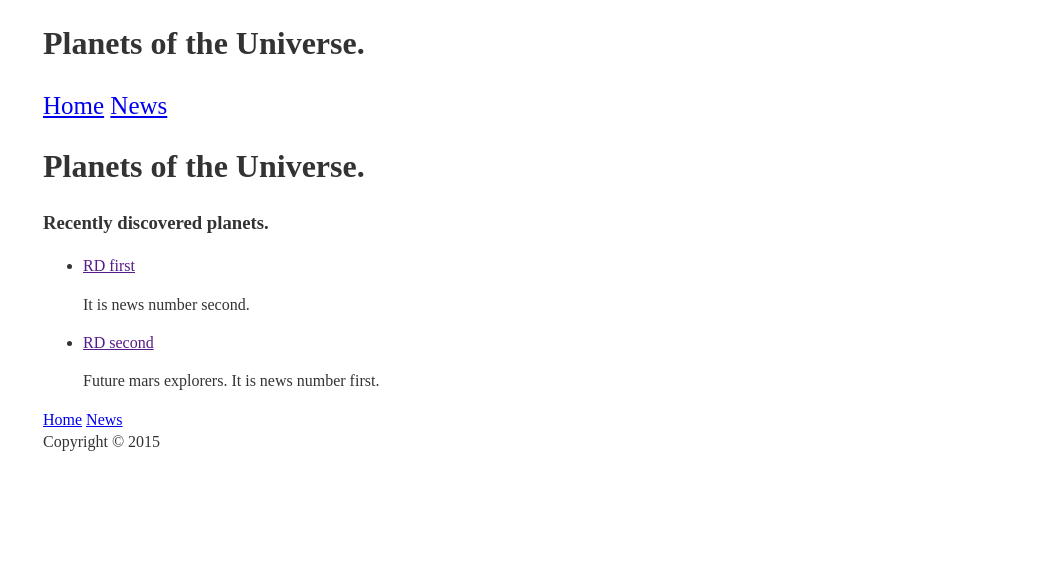
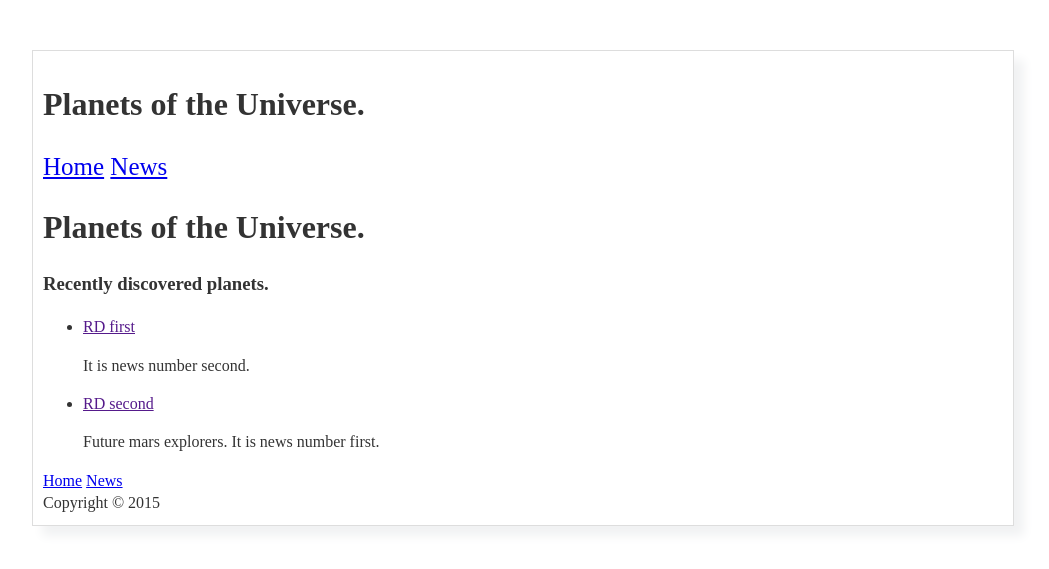
Before and after one commit to Tajtaj/planets-of-the-universe, a Jekyll site: the page built from index.html, in a window 1280 px wide. Shown: the top 569 px of the page, without its empty margins (117-1166 px from the left). Built offline with Jekyll 4.4.1, drawn with Linux system fonts in a browser that asks for light colours; Markdown is read by kramdown in place of the engine named in the settings.

Commit message:
CSS is updated
CSS is updated.

```diff
--- a/assets/css/common.css
+++ b/assets/css/common.css
@@ -5,8 +5,11 @@ body{
 	font: normal 100%/1.4 Gorgia, serif;
 }
 .container{
-	width:960px;
-	margin:0 auto;
+	border: 1px solid #dddddd;
+    box-shadow: 10px 10px 10px #f1f2f3;
+    margin: 50px auto 0;
+    padding: 10px;
+    width: 960px;
 }
 .current {
 	background-color:#000531;
```
Also changed, not shown: 1 other file.
